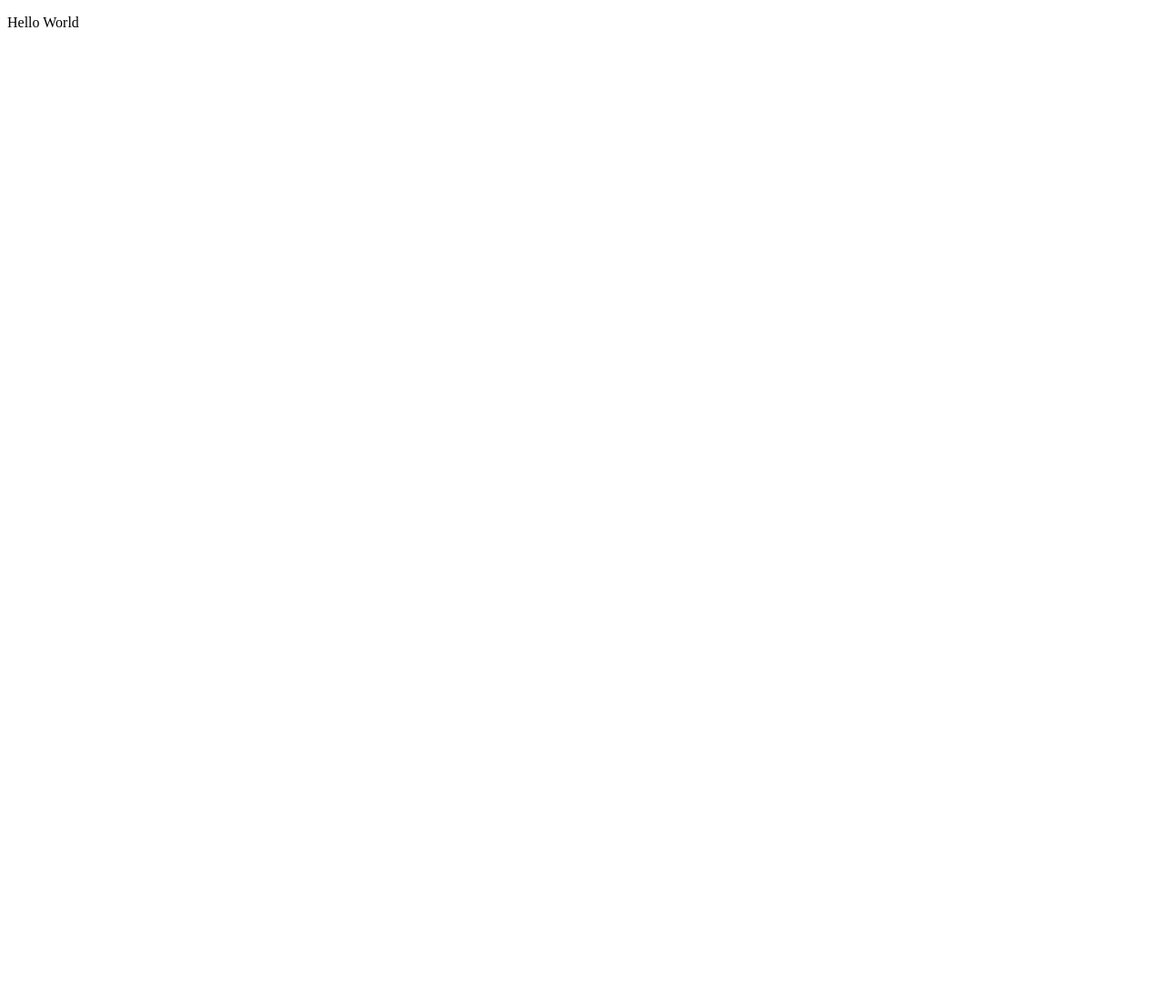
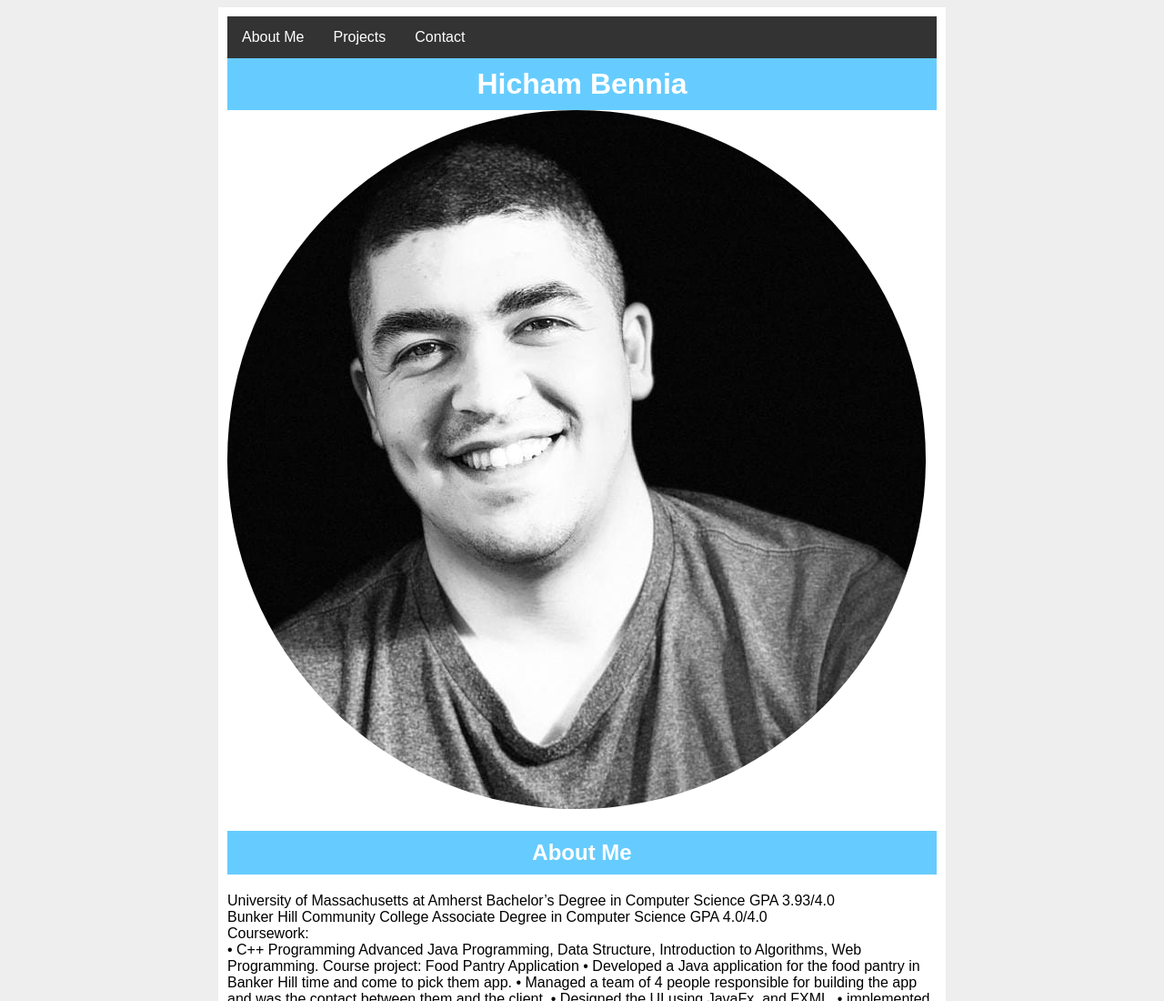
Before and after one commit to Fatecha/Fatecha.github.io, a plain HTML site: page index.html in a window 1280 px wide. Shown: the top 1100 px of the page at 91% size. Before the commit the page ends 800 px from the top, so only its background shows below. Drawn offline with Linux system fonts and the light colour scheme.

Commit message:
Final Commit

```diff
--- /dev/null
+++ b/css/hichem.css
@@ -0,0 +1,107 @@
+body{
+	background-color: #EEE;
+	font-family: Arial;
+}
+
+a{
+	text-decoration: none;
+	color: red;
+}
+
+h1{
+	margin: 0;
+}
+
+ul {
+  list-style-type: none;
+  margin: 0;
+  padding: 0;
+  overflow: hidden;
+  background-color: #333;
+}
+
+li {
+  float: left;
+}
+
+li a {
+  display: block;
+  color: white;
+  text-align: center;
+  padding: 14px 16px;
+  text-decoration: none;
+}
+
+
+.Personal-Pic{
+	border-radius: 60%;
+	align-self: center;
+
+}
+
+#container{
+	background-color: white;
+	width: 800px;
+	margin-left: auto;
+	margin-right: auto;
+}
+
+.header{
+	clear: both;
+	background-color: #66CCFF;
+	color: white;
+	text-align: center;
+	padding: 10px;
+}
+
+#content{
+	padding: 10px;
+
+}
+
+#nav {
+	width: 20%;
+	float: left;
+}`
+
+#nav ul{
+	list-style: ;
+}
+
+#nav .selected{
+
+}
+
+#main{
+	width: 75%;
+	float: right;
+
+}
+
+#footer{
+	clear: both;
+	padding: 10px;
+	background-color: #333;
+	color: white;
+}
+
+.fa {
+  padding: 20px;
+  font-size: 30px;
+  width: 50px;
+  text-align: center;
+  text-decoration: none;
+}
+
+
+
+.fa-facebook {
+  background: #3B5998;
+  color: white;
+}
+
+
+.fa-twitter {
+  background: #55ACEE;
+  color: white;
+}
--- a/index.html
+++ b/index.html
@@ -1,15 +1,61 @@
 <!DOCTYPE html>
+<html>
+<head>
+	<title>Hicham Bennia</title>
+	<link rel="stylesheet" type="text/css" href="./css/hichem.css">
+	<link rel="stylesheet" href="https://cdnjs.cloudflare.com/ajax/libs/font-awesome/4.7.0/css/font-awesome.min.css">
 
-<html>
-    <head>
-        <title>
-              Hichem's Website
-        </title>
-    </head>
+</head>
+<body>
+	<div id="container">
+		<div id="content">
+			<div id=>
+				<ul>
+					<li><a class="selected" href="#About-Me">About Me</a> </li>
+					<li><a href="#Project-List">Projects</a></li>
+					<li><a href="#Contact">Contact</a></li>
+				</ul>
+			</div>
+		<div id="About-Me" >
+			<h1 class="header">
+				Hicham Bennia
+			</h1>
+			<img class="Personal-Pic" src="hich-pict.jpg" alt="Hicham Bennia">
+		</div>
+			<div id="About-Me">
+				<h2 class="header">About Me</h2>
 
-    <body>
-        <p>
-            Hello World
-        </p>
-    </body>
+				<p>University of Massachusetts at Amherst
+				Bachelor’s Degree in Computer Science GPA 3.93/4.0 <br>
+				Bunker Hill Community College
+				Associate Degree in Computer Science GPA 4.0/4.0 <br>
+				Coursework: <br>
+
+				•	C++ Programming Advanced Java Programming, Data Structure, Introduction to Algorithms, Web Programming.
+				Course project: Food Pantry Application
+				•	Developed a Java application for the food pantry in Banker Hill time and come to pick them app.
+				•	Managed a team of 4 people responsible for building the app and was the contact between them and the client.
+				•	Designed the UI using JavaFx, and FXML.
+				•	implemented the server client parts were programmed using Java Socket Programming.
+				</p>
+
+			</div>
+						<div id="Project-List">
+							<h2 class="header">Projects</h2>
+							<p>I worked in a group project that allowed me to reinforce my programming skills. As the leader of a team of 4 people, I developed a food pantry application in Java which will be used in campus to allow students to select from available products ahead of time. The interface was made using JavaFx FXML, and the software can be accessed as an admin or a student. All the recipes and available products are stored in a MySQL database. </p>
+						</div>
+						<div id="Contact">
+							<h2 class="header" style="text-align: center">Contact</h2>
+							<a href="https://www.facebook.com/pisho" class="fa fa-facebook"> Facebook</a>
+							<a href="#" class="fa fa-twitter"> Twiter</a>
+						</div>
+		</div>
+		<div id="footer">
+			Copyright &copy; Hicham Bennia
+		</div>
+
+
+	</div>
+
+</body>
 </html>
```
Also changed, not shown: hich-pict.jpg (added).
